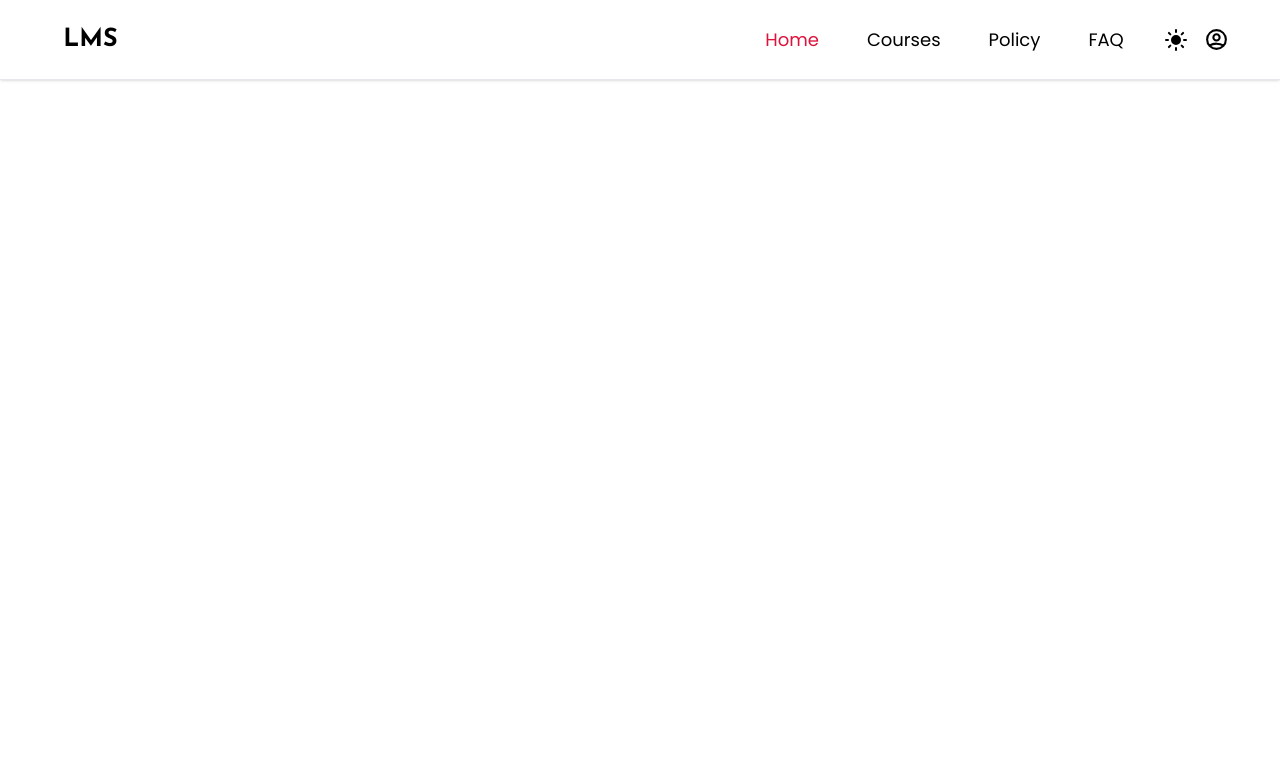
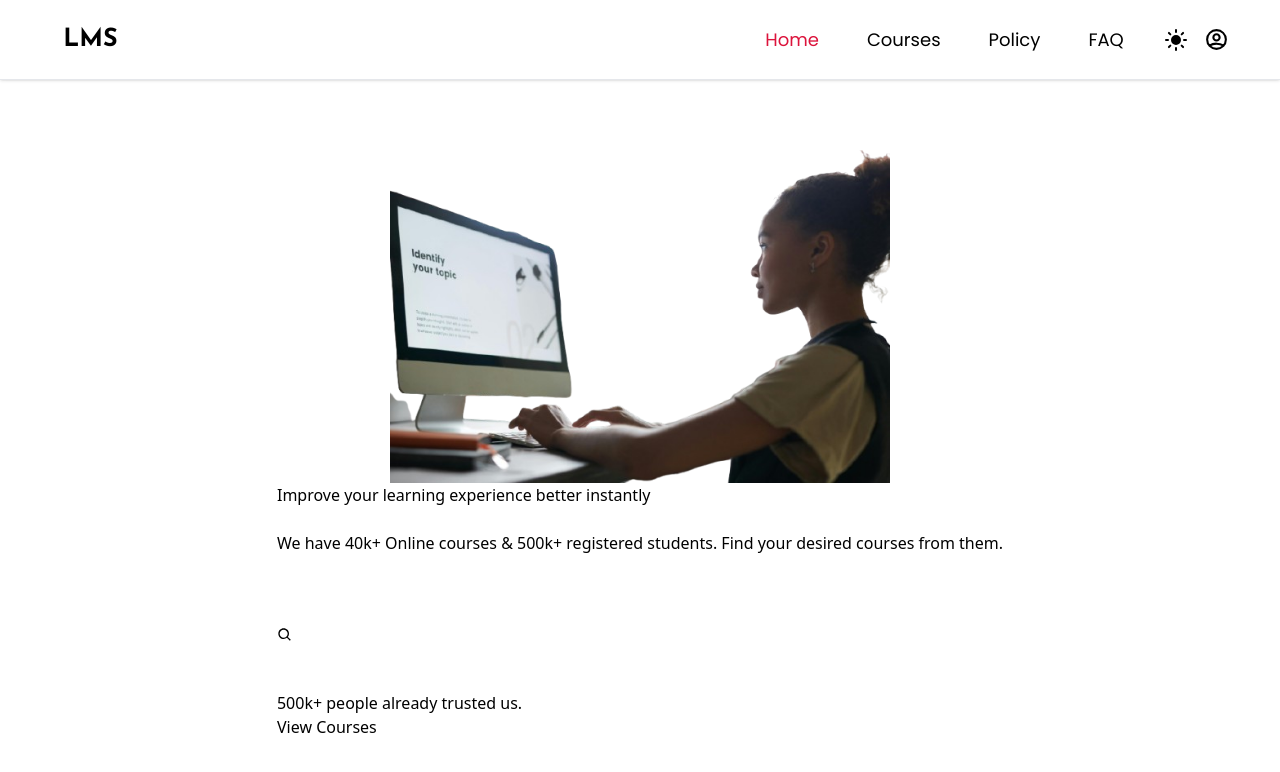
Before and after one commit to rawbil/Advanced-Learning-Management-System, a Next.js app in the folder client/: page / in a window 1280 px wide. Shown: the top 772 px of the page. Built offline with nearby package versions, Linux system fonts and the light colour scheme.

Commit message:
add bg-white to navbar as well as root layout. Initialize hero section

```diff
--- a/client/app/(components)/Header.tsx
+++ b/client/app/(components)/Header.tsx
@@ -37,7 +37,7 @@ export default function Header({ open, setOpen, activeItem }: IHeader) {
   return (
     <div className="w-full relative">
       <div
-        className={`border-b dark:border-[#fffff1c]  h-[80px] z-[80] fixed top-0 left-0 right-0 transition duration-500 dark:bg-opacity-50 dark:bg-gradient-to-b dark:from-gray-900 dark:to-black   ${active ? "shadow-xl" : "shadow"}`}
+        className={`border-b dark:border-[#fffff1c]  h-[80px] z-[80] fixed top-0 left-0 right-0 transition duration-500 dark:bg-opacity-50 dark:bg-gradient-to-b dark:from-gray-900 dark:to-black bg-white ${active ? "shadow-xl" : "shadow"}`}
       >
         <div className="w-[95%] 800px:w-[92%] mx-auto py-2 h-full flex items-center">
           <div className="w-full h-[80px] flex items-center justify-between p-3">
--- a/client/app/(components)/Hero.tsx
+++ b/client/app/(components)/Hero.tsx
@@ -1,10 +1,37 @@
+import Image from "next/image";
+import Link from "next/link";
+const heroImg = '/hero.png';
+import {BiSearch} from 'react-icons/bi';
 
 
 export default function Hero() {
     return (
-        <div className="w-full 1000px:flex items-center">
+        <div className="w-full flex flex-col items-center justify-center mt-[150px]">
+            <div>
+                <Image src={heroImg} alt="hero-bg" width={500} height={500} />
+            </div>
 
+            <div>
+                <h2>Improve your learning experience better instantly</h2>
+                <br />
+                <p>We have 40k+ Online courses & 500k+ registered students. Find your desired courses from them.</p>
+                <br />
+                <br />
+                <div>
+                    <input type="search" name="" id="" />
+                    <div>
+                        <BiSearch />
+                    </div>
+                </div>
+                <br />
+                <br />
+                <div>
+                    {/* Image * 3 */}
 
+                    <p>500k+ people already trusted us. </p>
+                    <Link href={'/courses'} >View Courses</Link>
+                </div>
+            </div>
         </div>
     )
 }
--- a/client/app/layout.tsx
+++ b/client/app/layout.tsx
@@ -32,7 +32,7 @@ export default function RootLayout({
     <html lang="en" className={`${poppins.variable} ${Josefin.variable}`} suppressHydrationWarning>
       <head></head>
       <body
-        className={`dark:bg-gradient-to-b dark:from-gray-900 dark:to-black duration-300`}
+        className={`dark:bg-gradient-to-b dark:from-gray-900 dark:to-black bg-white duration-300`}
       >
         <ThemeProvider attribute="class" defaultTheme="system" enableSystem>
           <main>{children}</main>
```
